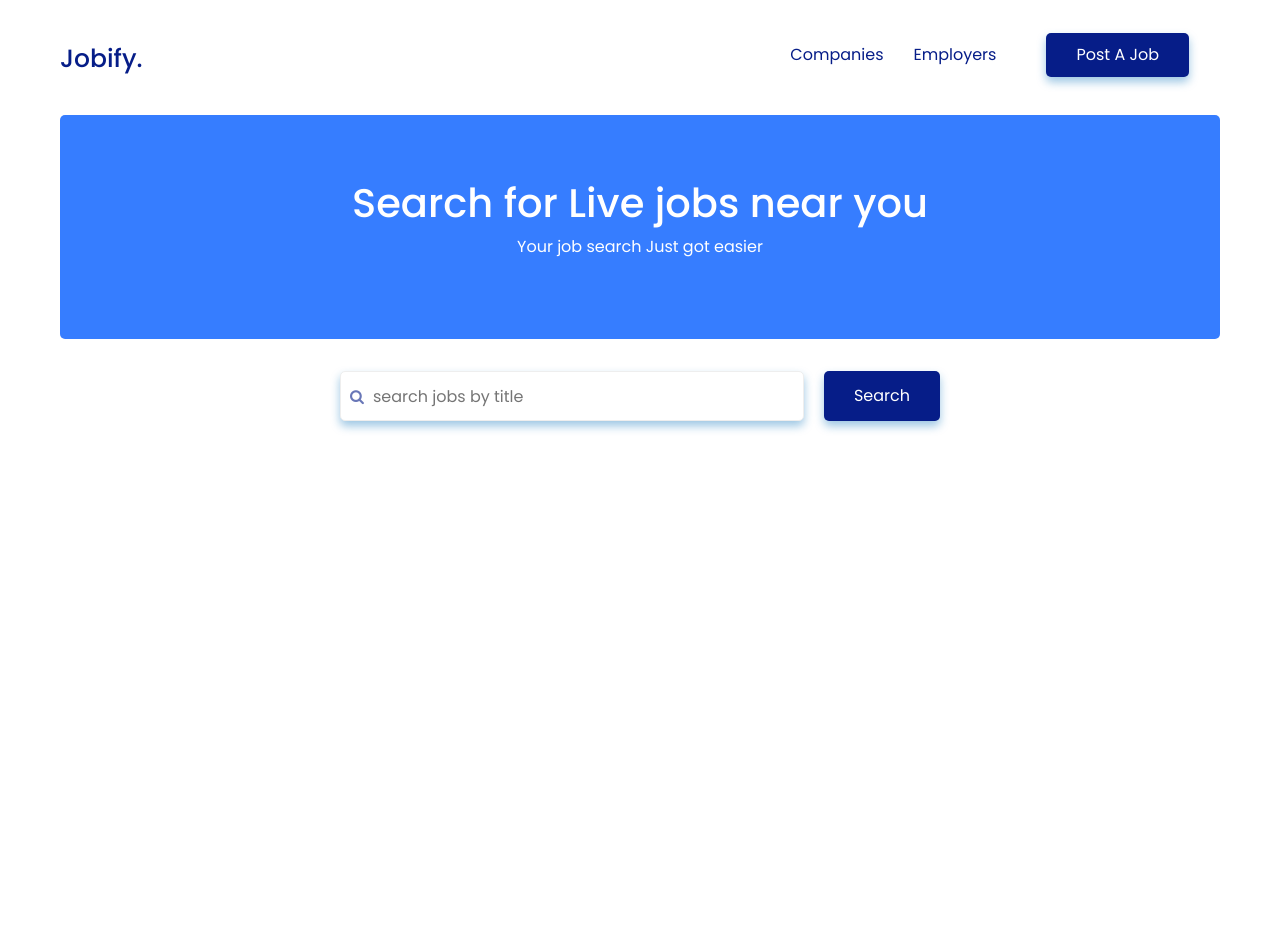
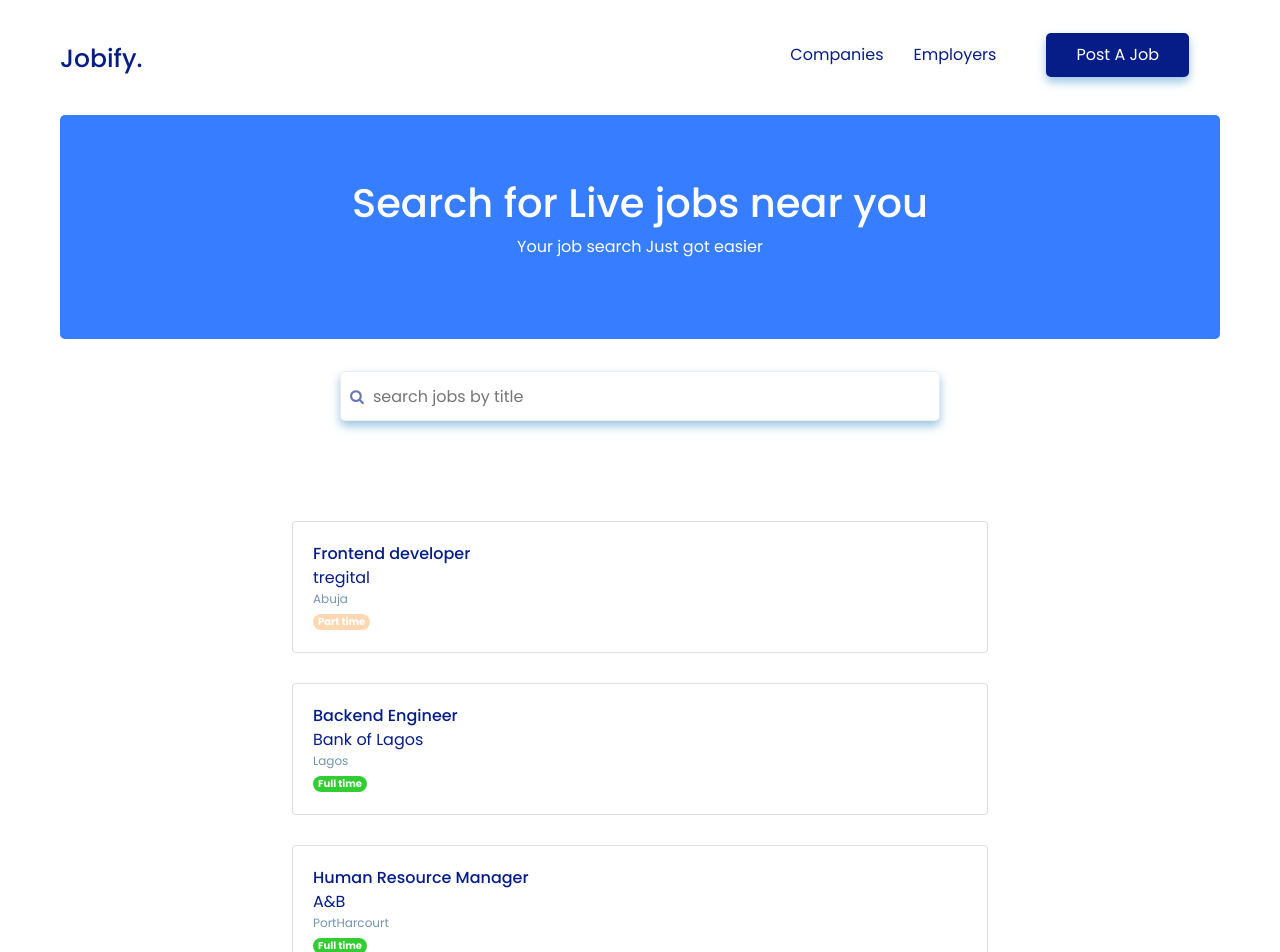
Before and after one commit to omojibola/jobify, a React (Create React App) app: page / in a window 1280 px wide. Shown: the top 952 px of the page. Before the commit the page ends 800 px from the top, so only its background shows below. Built offline with nearby package versions, Linux system fonts and the light colour scheme; the HTML template or start-up script is replaced by a standard one.

Commit message:
implemented realtime search

```diff
--- /dev/null
+++ b/src/components/Jobs/JobData.js
@@ -0,0 +1,39 @@
+const JOB_DATA = [
+  {
+    id: 1,
+    title: "Frontend developer",
+    location: "Abuja",
+    type: "Part time",
+    company: "tregital",
+  },
+  {
+    id: 2,
+    title: "Backend Engineer",
+    location: "Lagos",
+    type: "Full time",
+    company: "Bank of Lagos",
+  },
+  {
+    id: 3,
+    title: "Human Resource Manager",
+    location: "PortHarcourt",
+    type: "Full time",
+    company: "A&B",
+  },
+  {
+    id: 4,
+    title: "ReactJS Developer",
+    location: "Lagos",
+    type: "Part time",
+    company: "CWAY Foods",
+  },
+  {
+    id: 5,
+    title: "Electrical Engineer",
+    location: "Ibadan",
+    type: "Full time",
+    company: "Schneider Electric",
+  },
+];
+
+export default JOB_DATA;
--- /dev/null
+++ b/src/components/Jobs/JobList.js
@@ -0,0 +1,30 @@
+import React from "react";
+import Card from "react-bootstrap/Card";
+import "./Jobs.styles.scss";
+
+const JobList = ({ title, location, type, company }) => {
+  return (
+    <Card
+      style={{
+        width: "60%",
+        margin: " 30px auto ",
+      }}
+      body
+    >
+      <div className='title'>{title}</div>
+      <div className='company'>{company}</div>
+
+      <div className='location'>{location}</div>
+      <div
+        className={
+          "badge " +
+          (type === "Full time" ? "badge-primary" : "badge-secondary")
+        }
+      >
+        {type}
+      </div>
+    </Card>
+  );
+};
+
+export default JobList;
--- /dev/null
+++ b/src/components/Jobs/Jobs.js
@@ -0,0 +1,35 @@
+import React, { Component } from "react";
+import JOB_DATA from "./JobData";
+import JobList from "./JobList";
+import SearchBar from "../SearchBar/SearchBar";
+
+export class Jobs extends Component {
+  constructor() {
+    super();
+    this.state = { jobs: JOB_DATA, searchField: "" };
+  }
+
+  handleChange = (e) => {
+    this.setState({ searchField: e.target.value });
+  };
+
+  render() {
+    const { jobs, searchField } = this.state;
+    const filteredJobs = jobs.filter((job) =>
+      job.title.toLowerCase().includes(searchField.toLowerCase())
+    );
+
+    return (
+      <div>
+        <SearchBar handleChange={this.handleChange} />
+        <div className='job-container'>
+          {filteredJobs.map(({ id, ...otherProps }) => (
+            <JobList key={id} {...otherProps} />
+          ))}
+        </div>
+      </div>
+    );
+  }
+}
+
+export default Jobs;
--- /dev/null
+++ b/src/components/Jobs/Jobs.styles.scss
@@ -0,0 +1,27 @@
+.title {
+  color: #061d88;
+  font-weight: 500;
+}
+
+.badge {
+  border-radius: 10px;
+  font-size: 10px;
+  padding: 3px 5px;
+}
+
+.badge-primary {
+  background-color: #32cd32;
+}
+
+.badge-secondary {
+  background-color: #fed8b1;
+}
+
+.location {
+  font-size: 12px;
+  color: #7395b0;
+}
+
+.company {
+  color: #061d88;
+}
--- a/src/components/SearchBar/SearchBar.js
+++ b/src/components/SearchBar/SearchBar.js
@@ -2,15 +2,15 @@ import React from "react";
 
 import "./SearchBar.styles.scss";
 
-const SearchBar = () => (
+const SearchBar = ({ handleChange }) => (
   <div className='form-container'>
-    <span class='fa fa-search'></span>
+    <span className='fa fa-search'></span>
     <input
       className='input-form'
       type='search'
       placeholder='search jobs by title'
+      onChange={handleChange}
     />
-    <button>Search</button>
   </div>
 );
 
--- a/src/components/SearchBar/SearchBar.styles.scss
+++ b/src/components/SearchBar/SearchBar.styles.scss
@@ -1,4 +1,5 @@
 .form-container {
+  margin-bottom: 100px !important;
   display: flex;
   width: 600px;
   margin: auto;
--- a/src/pages/Homepage.js
+++ b/src/pages/Homepage.js
@@ -1,11 +1,12 @@
 import React from "react";
 import Hero from "../components/Hero";
-import SearchBar from "../components/SearchBar/SearchBar";
+import Jobs from "../components/Jobs/Jobs";
 
 const Homepage = () => (
   <div>
     <Hero />
-    <SearchBar />
+
+    <Jobs />
   </div>
 );
 
```
